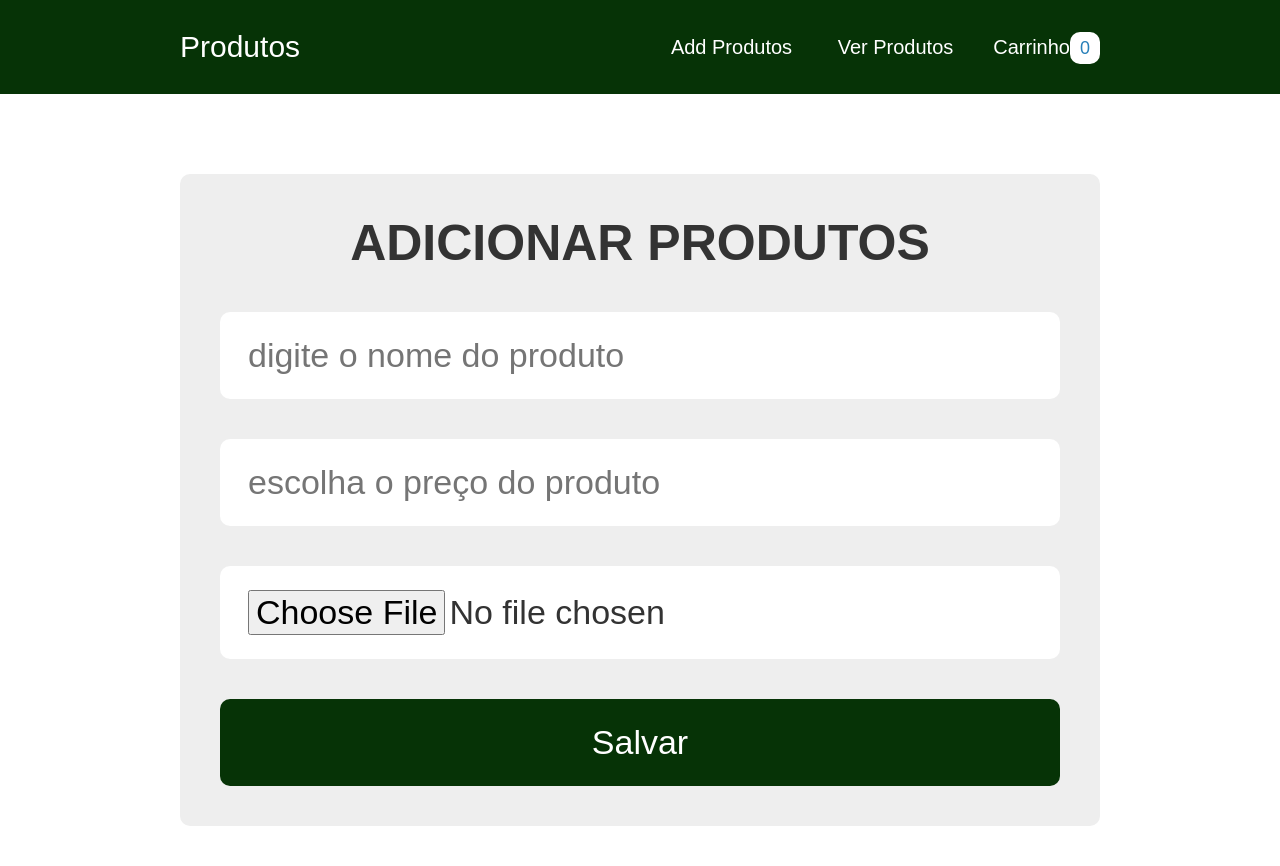
After one commit to n4rin/tcc-web, a PHP site: page /Administrador/admin.php in a window 1280 px wide. The commit adds this page. Run offline with PHP 8.4, Linux system fonts and the light colour scheme; some web fonts are replaced.

Commit message:
começando adm

```diff
--- /dev/null
+++ b/tcc-web/Administrador/admin.css
@@ -0,0 +1,148 @@
+@import url('https://fonts.googleapis.com/css2?family=REM:wght@300&display=swap');
+
+* {
+  font-family: "REM", sans-serif;
+  margin: 0;
+  padding: 0;
+  box-sizing: border-box;
+  outline: none;
+  border: none;
+  text-transform: capitalize;
+}
+
+:root{
+    --blue: #2980b9;
+    --red: tomato;
+    --orange: orange;
+    --green: rgb(6, 51, 6);
+    --black:#333;
+    --white: #fff;
+    --bg-color: #eee;
+    --box-shadow: 0 .5rem 1rem rgba(0, 0, 0, .1);
+    --border: .1rem solid #999;
+}
+
+html{
+    font-size: 20px;
+    overflow-x: hidden;
+}
+
+.container-adm{
+    max-width: 1000px;
+    margin: 0 auto;
+}
+
+section{
+    padding: 2rem;
+}
+
+.btn-addP,
+.option-btn-addP,
+.delete-btn-addP{
+    display: block;
+    width: 100%;
+    text-align: center;
+    background-color: var(--green);
+    color: var(--white);
+    font-size: 1.7rem;
+    padding: 1.2rem 3rem;
+    border-radius: .5rem;
+    cursor: pointer;
+    margin-top: 1rem;
+}
+
+.btn-addP:hover,
+.option-btn-addP:hover,
+.delete-btn-addP:hover{
+    background-color: var(--black);
+}
+
+.option-btn-addP{
+    background-color: var(--orange);
+}
+
+.delete-btn-addP{
+    margin-top: 0;
+    background-color: var(--red);
+}
+
+.add-produtos-form{
+    max-width: 50rem;
+    background-color: var(--bg-color);
+    border-radius: .5rem;
+    padding: 2rem;
+    margin: 0 auto;
+    margin-top: 2rem;
+}
+
+.add-produtos-form h3{
+    font-size: 2.5rem;
+    margin-bottom: 1rem;
+    color: var(--black);
+    text-transform: uppercase;
+    text-align: center;
+}
+
+.add-produtos-form .box-addP{
+    text-transform: none;
+    padding: 1.2rem 1.4rem;
+    font-size: 1.7rem;
+    color: var(--black);
+    border-radius: .5rem;
+    background-color: var(--white);
+    margin: 1rem 0;
+    width: 100%;
+}
+
+.header{
+    background-color: var(--green);
+    position: sticky;
+    top: 0;
+    left: 0;
+    z-index: 1000;
+}
+
+.header .flex{
+    display: flex;
+    align-items: center;
+    padding: 1.5rem 2rem;
+    max-width: 1000px;
+    margin: 0 auto;
+}
+
+.header .flex .logo{
+    margin-right: auto;
+    font-size: 1.5rem;
+    color: var(--white);
+    text-decoration: none;
+}
+
+.header .flex .navbar a{
+    margin-left: 2rem;
+    font-size: 1rem;
+    color: var(--white);
+    text-decoration: none;
+}
+
+.header .flex .navbar a:hover{
+    color: var(--blue);
+}
+
+.header .flex .carrinho{
+    margin-left: 2rem;
+    font-size: 1rem;
+    color: var(--white);
+    text-decoration: none;
+}
+
+.header .flex .carrinho:hover{
+    color: var(--blue);
+}
+
+.header .flex .carrinho span{
+    padding: .3rem .5rem;
+    border-radius: .5rem;
+    background-color: var(--white);
+    color: var(--blue);
+    font-size: 0.9rem;
+}
--- /dev/null
+++ b/tcc-web/Administrador/admin.php
@@ -0,0 +1,29 @@
+<!DOCTYPE html>
+<html lang="en">
+<head>
+    <meta charset="UTF-8">
+    <meta http-equiv="X-UA-Compatible" content="IE=edge">
+    <meta name="viewport" content="width=device-width, initial-scale=1.0">
+    <link rel="stylesheet" href="admin.css">
+    <title>Pagina do administrador</title>
+</head>
+<body>
+
+<?php include 'header.php';?>
+
+<div class="container-adm">
+    <section>
+        <form action="" method="post" class="add-produtos-form" enctype="multipart/form-data">
+            <h3>Adicionar Produtos</h3>
+            <input type="text" name="p_name" placeholder="digite o nome do produto" class="box-addP" required>
+            <input type="number" name="p_price" placeholder="escolha o preço do produto" class="box-addP" required>
+            <input type="file" name="p_image" accept="image/png, image/jpg, image/jpeg" class="box-addP" required>
+            <input type="subimit" value="salvar" name="add-produtos" class="btn-addP">
+        </form>
+    </section>
+</div>
+
+
+<script src="admin.js"></script>
+</body>
+</html>
--- /dev/null
+++ b/tcc-web/Administrador/header.php
@@ -0,0 +1,11 @@
+<header class="header">
+    <div class="flex">
+        <a href="#" class="logo">Produtos</a>
+        <nav class="navbar">
+            <a href="admin.php">add produtos</a>
+            <a href="produtos.php">ver produtos</a>
+        </nav>
+
+        <a href="carrinho.php" class="carrinho">carrinho<span>0</span></a>
+    </div>
+</header>
--- a/tcc-web/Pagina/style.css
+++ b/tcc-web/Pagina/style.css
@@ -21,6 +21,7 @@
     padding: 1.3rem 10%;
     background: rgba(0, 0, 0, .2);
     backdrop-filter: blur(20px);
+    -webkit-backdrop-filter: blur(20px);
     display: flex;
     justify-content: space-between;
     align-items: center;
@@ -82,6 +83,7 @@
     height: 100%;
     background: transparent;
     backdrop-filter: blur(15px);
+    -webkit-backdrop-filter: blur(15px);
     box-shadow: -1px 0 10px rgb(0, 0, 0, .2);
     border-left: 2px solid rgba(255, 255, 255, .1);
     border-radius: 15px;
```
Also changed, not shown: tcc-web/Administrador/admin.js (added), tcc-web/Administrador/carrinho.php (added), tcc-web/Administrador/produtos.php (added).
